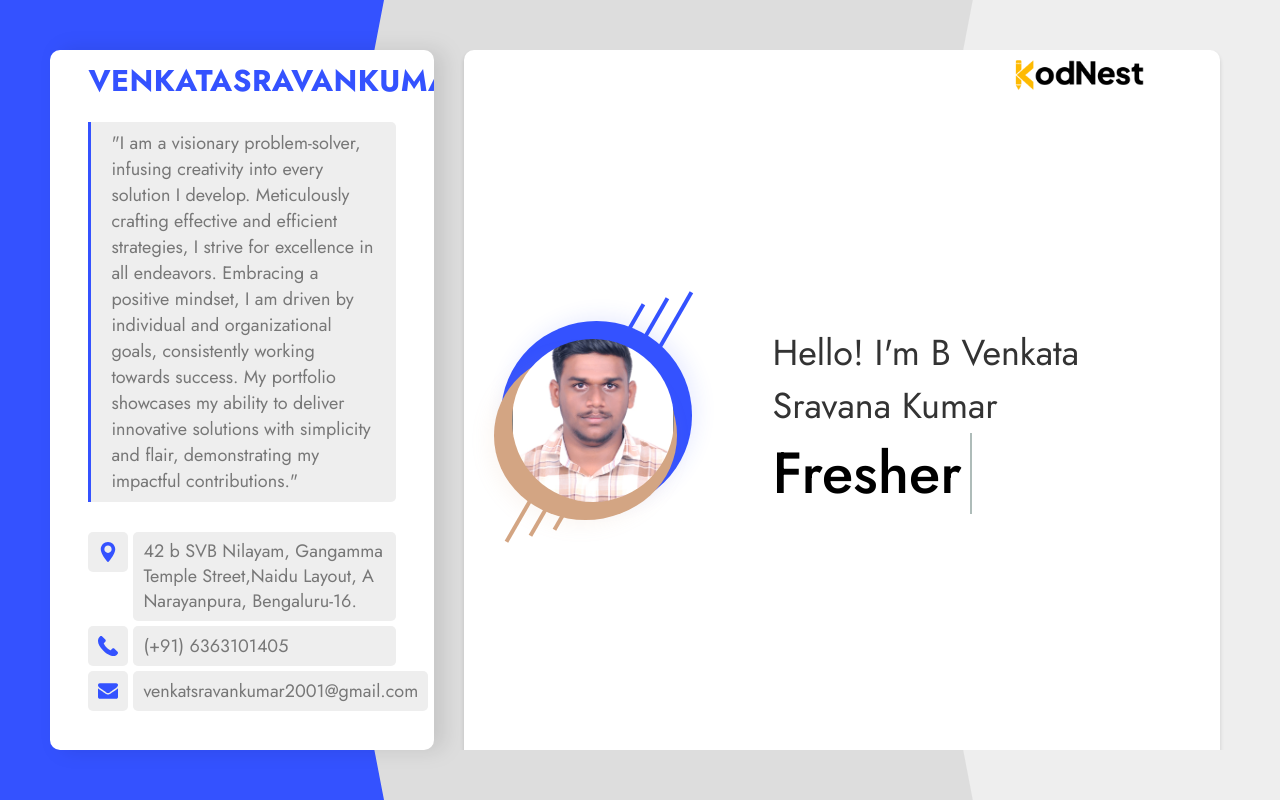
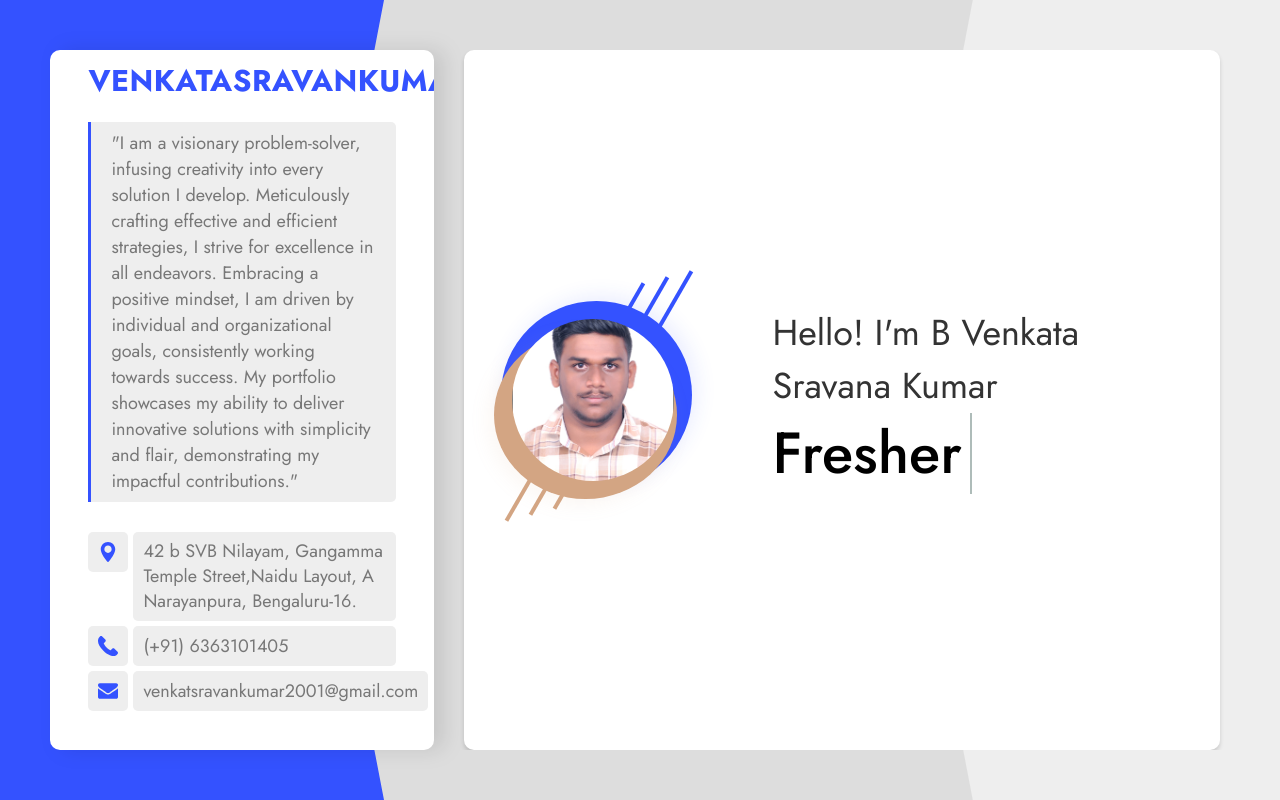
Before and after one commit to BVENKATASRAVANAKUMAR/MyPortfolio, a plain HTML site: page index.html in a window 1280 px wide. Drawn offline with Linux system fonts and the light colour scheme.

Commit message:
Update index.html

```diff
--- a/index.html
+++ b/index.html
@@ -154,9 +154,7 @@
 			<!-- /CV-->
 			<div class="cv__content">
 				<section id="hero-header" class="section_header">
-                    <div style="width: 100%; height: 90px; padding-left: 67%; margin-top: -10%">
-                             <img src="KN%20LOGO.png">
-                        </div>
+
 					<div class="content">
 						<div class="left_hero_header">
 							<div class="circle">
```
